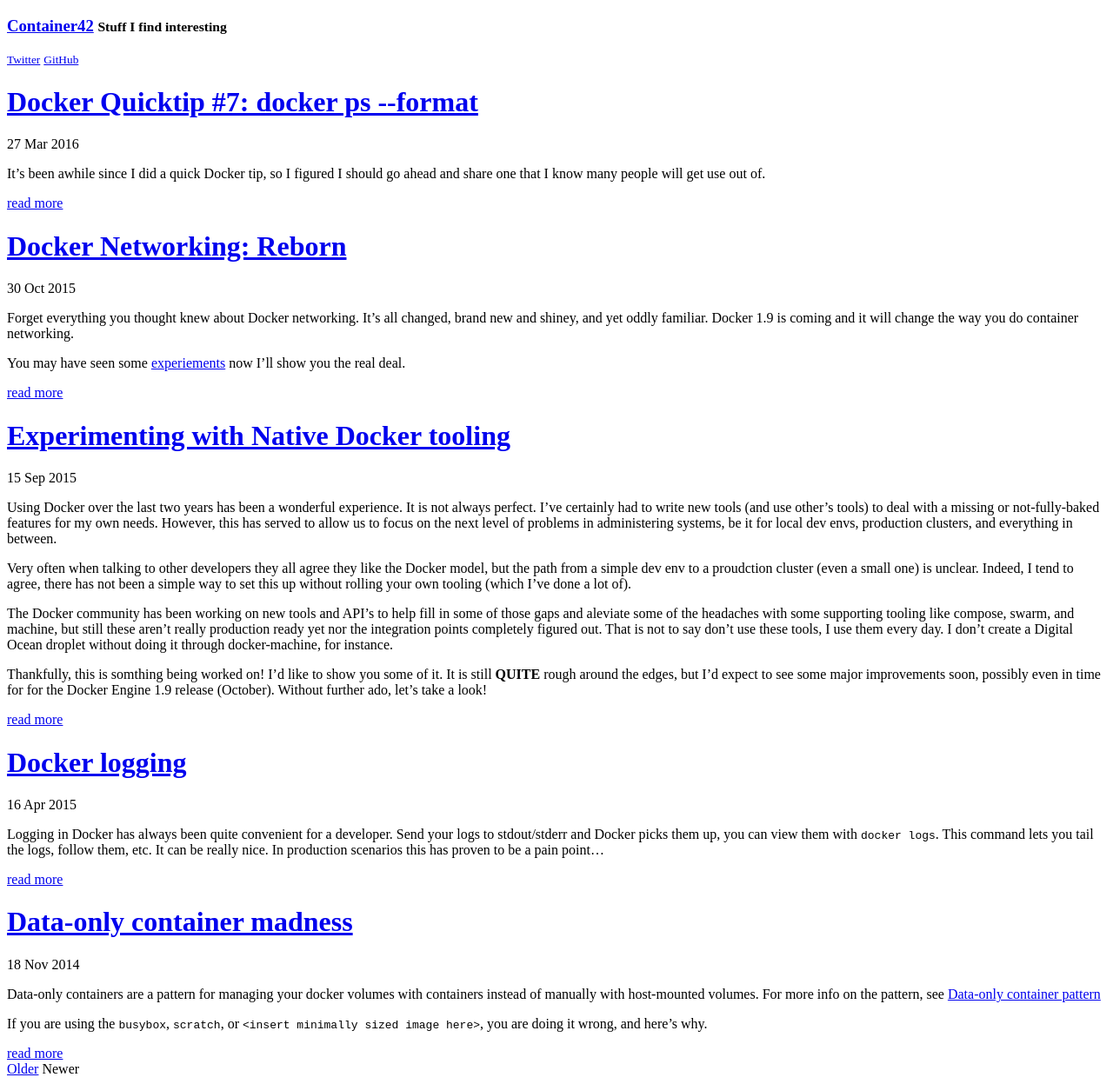
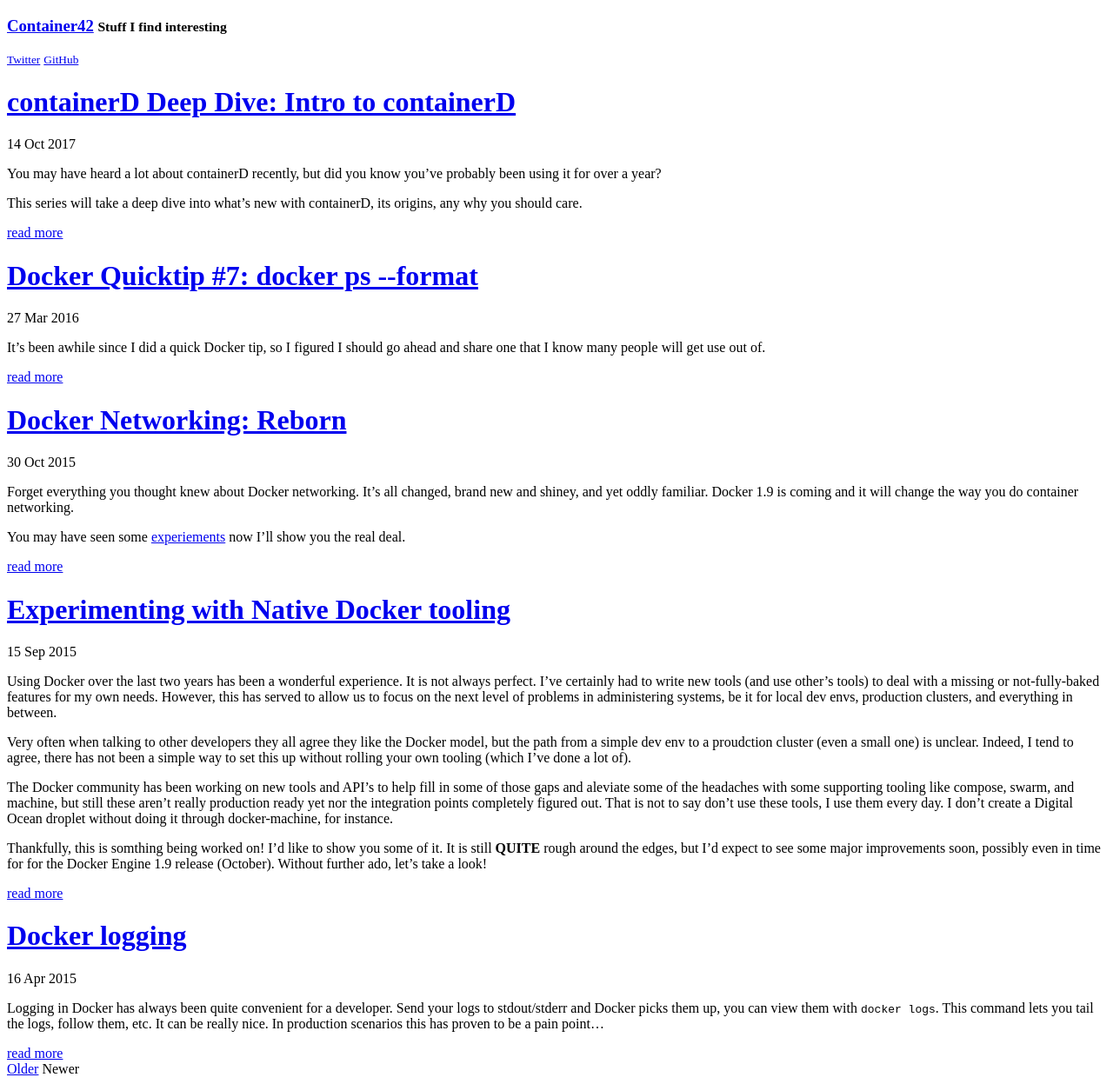
Before and after one commit to cpuguy83/blog, a Jekyll site: the page built from index.html, in a window 1280 px wide. Shown: the whole page at 87% size. Built offline with Jekyll 4.4.1, drawn with Linux system fonts in a browser that asks for light colours; Markdown is read by kramdown in place of the engine named in the settings; the list of posts is cut into pages by our own code; some of the changed lines change nothing that is shown.

Commit message:
Add pull dataflow diagram
Signed-off-by: Brian Goff <cpuguy83@gmail.com>

```diff
--- a/_posts/2017-10-14-containerd-deep-dive-intro.md
+++ b/_posts/2017-10-14-containerd-deep-dive-intro.md
@@ -1,13 +1,14 @@
 ---
 layout: post
-title: 'containerD Deep Dive: Intro to ContainerD'
+title: 'containerD Deep Dive: Intro to containerD'
 date: 2017-10-14 16:00
 tags:
 - Docker
 - Containers
+- containerD
 status: publish
 type: post
-published: false
+published: true
 author:
   email: cpuguy83@gmail.com
   first_name: Brian
@@ -17,7 +18,7 @@
 You may have heard a lot about containerD recently, but did you know you've
 probably been using it for over a year?
 
-This series will take a deep dive into what's new with ContainerD, its origins,
+This series will take a deep dive into what's new with containerD, its origins,
 any why you should care.
 
 <!--break-->
@@ -48,15 +49,26 @@
 
 ### containerD 1.0
 
-So what is containerD 1.0 all about? In short, it's a new container runtime built
-with no baggage, four years worth of hindsight, and a well defined scope.
-It's designed to be wrapped, easily integrated with, and customizabe meanwhile
+So what is containerD 1.0 all about? In short, it's a new container runtime
+built with no baggage, four years worth of hindsight, and a well defined scope.
+It's designed to be wrapped, easily integrated with, and customizable meanwhile
 providing the right functionality so that consumers of containerD don't have to
 re-implement a lot of the same functionality. It provides a base set of (GRPC)
 services backed by implementations which are fully pluggable, either via
-compiled in plugins or using go 1.8's dynamic plugin model (nothing to do with Docker style plugins).
+compiled in plugins or using go 1.8's dynamic plugin model (nothing to do with
+Docker style plugins).
+None of the containerD services are strongly coupled, so you can choose to use
+one piece and not another, and combine them in whatever way that your integration
+demands.
 
-The containerD project is also defining a sensible
+One thing you might ask is why "1.0"? The most recent release of containerD, and
+the one that's currently shipping with Docker (as of Docker CE 17.09), is from
+the v0.2.x tree of containerD. It's not "v0.2" because the software itself is
+unstable, but because the API's are not stabilized, and even the spec it depends
+on (OCI runtime spec) was only recently brought to 1.0. Docker deals with any
+API breakages in containerD internally and the user is not concerned with it.
+
+Along with the "1.0" version containerD project is also defining a sensible
 [support timeline](https://github.com/containerd/containerd/blob/master/RELEASES.md#support-horizon)
 for releases.
 Along with this, Docker has
@@ -71,18 +83,25 @@
 
 The content service is a content addressable storage system. When the client pulls
 an image, the image gets stored into the content store. Docker also has a
-content-addressable store, but this is not exposed to clients and is only used
-for images.
+content-addressable store, but Docker does not expose it to clients and is only
+used for images.
 
-All immutable content gets stored in the content store.
+All immutable content gets stored in the content store. This doesn't have to be
+container images, and in fact the store doesn't care what the type is.
 
 #### Snapshot
 
 The snapshot service manages filesystem snapshots for container images. This is
-similar (in concept only) to the graphdriver in Docker (e.g. overlay, btrfs, devicemapper, etc).
-One big difference is the client interacts directly with snapshot service whereas
-in Docker clients only interact with the image itself and has no control in where
-or how an image is unpacked.
+similar (in concept only) to the graphdriver in Docker (e.g. overlay, btrfs,
+devicemapper, etc).  One big difference is the client interacts directly with
+snapshot service whereas in Docker clients only interact with the image itself
+and has no control in where or how an image is unpacked.
+
+Another major, and quite novel I think, difference with Docker's graphdrivers
+is a snapshot driver does not manage the actual mounts but rather returns a
+list of mounts that the client needs to perform in order to operate. You'll
+find that the inputs of other services dealing with the filesystem is a list of
+mounts rather than a path on disk that is already expected to be mounted.
 
 The overall design of snapshots is very different from Docker, I encourage you
 to check it out if you are interested in this sort of thing.
@@ -93,27 +112,29 @@
 
 #### Images
 
-The image service provides access to the images stored in containerd. An image
+The image service provides access to the images stored in containerD. An image
 is really just metadata with references to the content stored in the content
 store.
 
 #### Containers
 
-The container provides access to the containers in containerd. Unlike Docker, a
-container is just a metadata object. If you create a container, you are only
-creating metadata. A `Container` is a parent of a `Task`
+The container service provides access to the containers in containerD. Unlike
+Docker, a container is just a metadata object. If you create a container, you
+are only creating metadata. A `Container` is a parent of a `Task`
 
 #### Tasks
 
 The task service allows a client to manage a container's runtime state. When
 you create a container you are creating metadata, when you create a task you
-are allocating runtime resources. Tasks can be started and stopped.
+are allocating runtime resources. Tasks can be started and stopped, paused and
+resumed, etc. If you want container metrics, this is where you get them.
 
 #### Events
 
 The events service is a pub/sub service used by clients and other services in
-order notify of specific things occuring within a service. A client can use events
-to find out things like when a container was started and stopped among other things
+order notify of specific things occuring within a service. A client can use
+events to find out things like when a container was started and stopped among
+other things.
 
 #### Introspection
 
@@ -123,14 +144,24 @@
 
 ----
 
-containerD 1.0 makes use of a heavy-client model where containerD itself doesn't
+containerD 1.0 makes use of a rich-client model where containerD itself doesn't
 impose many opinions but rather the functionality for the client to make its
 own opinion. This comes at a trade-off of putting more work on client builders
 to implement their own features.
 
+Just as an example of what "rich-client" means, here is an example of how an
+image would get created in containerD from a registry. Take note that the pull
+operation (and push for that matter) is all client side and uses containerD
+services to store the content and unpack onto a filesystem.
+
+[![containerd-dataflow-pull](/assets/containerd-dataflow-pull.png)](/assets/containerd-dataflow-pull.png)
+
+*graphics courtesy of [Stephen Day](https://github.com/stevvooe)*
+
+
 While containerD does use GRPC as an API, and thus anyone can generate their
-own client, it also provides an unopinionated client implementation for Go which
-does not require dealing with the GRPC layer itself.
+own client, it also provides an unopinionated, rich Go client implementation
+which does not require dealing with the GRPC layer itself.
 
 Here is a code-snippet using the provided go client to run a redis container:
 
```
Also changed, not shown: assets/containerd-dataflow-pull.png (added).
